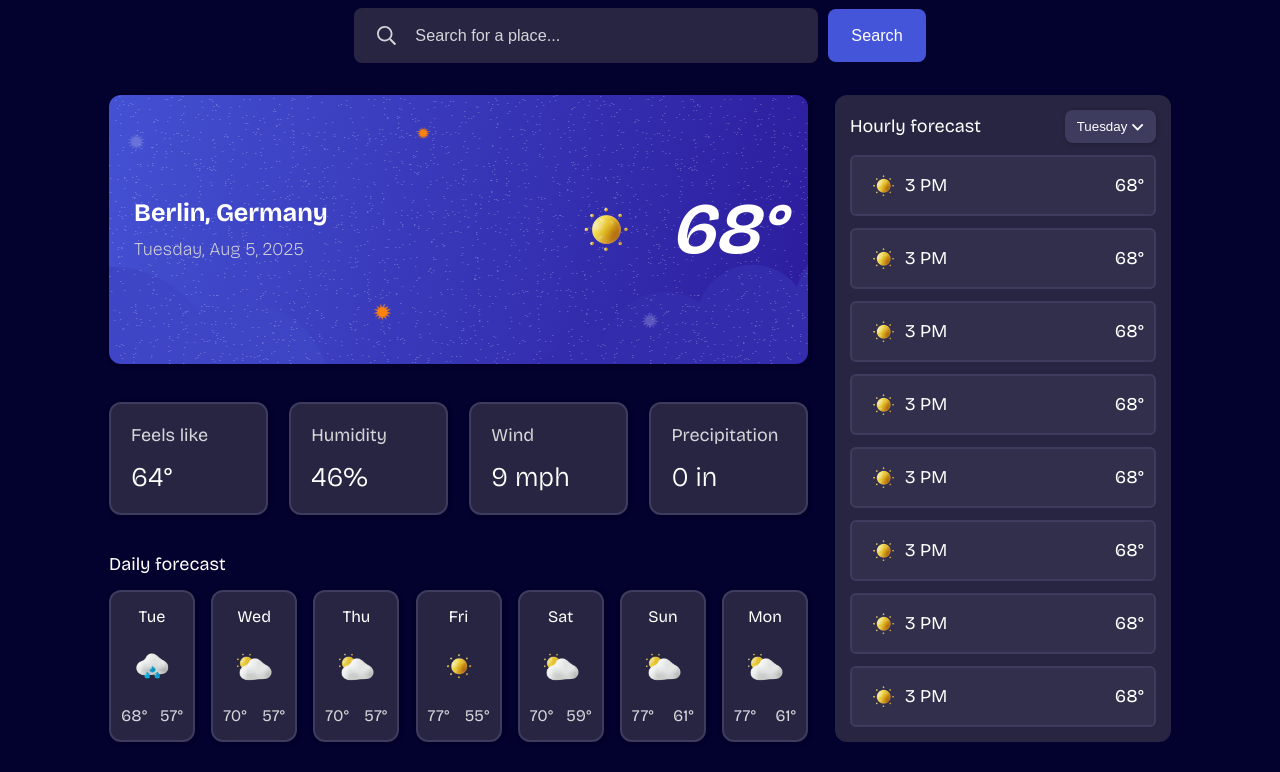
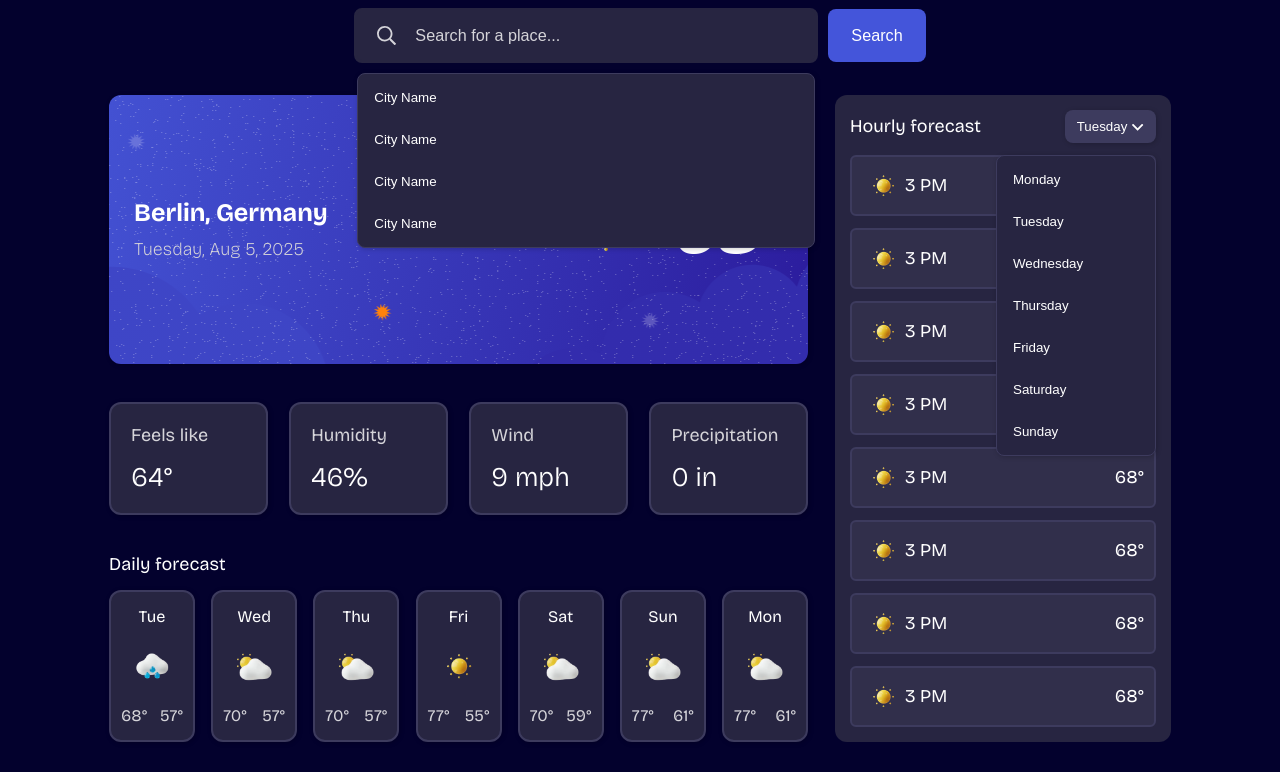
Before and after one commit to Bilalben23/weather-app, a website: page index.html in a window 1280 px wide. Shown: the part 174-946 px from the top of the page. Drawn offline with nearby package versions, Linux system fonts and the light colour scheme; files that its build step writes are made by us from their sources.

Commit message:
refactor(styles): make dropdown styles global and configurable
- Consolidated dropdown styles into a reusable `.dropdown` and `.dropdown-btn`
- Added properties to control position, width, and alignment per dropdown
- Removed duplicate styles from individual dropdowns
- Maintained hover, focus, and hidden states for accessibility and consistency

```diff
--- a/index.html
+++ b/index.html
@@ -66,29 +66,40 @@
 
           <!-- Dropdown Menu -->
           <ul
-            class="search-form__dropdown-list"
+            class="dropdown search-form__dropdown-list"
             id="search-dropdown"
             class="search-form__dropdown"
             role="listbox"
-            hidden
           >
             <li class="search-form__dropdown-item" role="option" id="option-1">
-              <button class="search-form__dropdown-btn" type="button">
+              <button
+                class="dropdown-btn search-form__dropdown-btn"
+                type="button"
+              >
                 City Name
               </button>
             </li>
             <li class="search-form__dropdown-item" role="option" id="option-1">
-              <button class="search-form__dropdown-btn" type="button">
+              <button
+                class="dropdown-btn search-form__dropdown-btn"
+                type="button"
+              >
                 City Name
               </button>
             </li>
             <li class="search-form__dropdown-item" role="option" id="option-1">
-              <button class="search-form__dropdown-btn" type="button">
+              <button
+                class="dropdown-btn search-form__dropdown-btn"
+                type="button"
+              >
                 City Name
               </button>
             </li>
             <li class="search-form__dropdown-item" role="option" id="option-1">
-              <button class="search-form__dropdown-btn" type="button">
+              <button
+                class="dropdown-btn search-form__dropdown-btn"
+                type="button"
+              >
                 City Name
               </button>
             </li>
@@ -140,42 +151,47 @@
               />
             </button>
 
-            <!-- Dropdown List -->
+            <!-- Week days Dropdown List -->
             <ul
               id="day-dropdown-list"
-              class="hourly__day-drodown"
+              class="dropdown hourly__day-dropdown"
               role="listbox"
               aria-label="Select day of the week"
-              hidden
             >
               <li role="option" id="day-mon">
-                <button type="button" class="hourly__day-option">Monday</button>
+                <button type="button" class="dropdown-btn hourly__day-option">
+                  Monday
+                </button>
               </li>
               <li role="option" id="day-tue">
-                <button type="button" class="hourly__day-option">
+                <button type="button" class="dropdown-btn hourly__day-option">
                   Tuesday
                 </button>
               </li>
               <li role="option" id="day-wed">
-                <button type="button" class="hourly__day-option">
+                <button type="button" class="dropdown-btn hourly__day-option">
                   Wednesday
                 </button>
               </li>
               <li role="option" id="day-thu">
-                <button type="button" class="hourly__day-option">
+                <button type="button" class="dropdown-btn hourly__day-option">
                   Thursday
                 </button>
               </li>
               <li role="option" id="day-fri">
-                <button type="button" class="hourly__day-option">Friday</button>
+                <button type="button" class="dropdown-btn hourly__day-option">
+                  Friday
+                </button>
               </li>
               <li role="option" id="day-sat">
-                <button type="button" class="hourly__day-option">
+                <button type="button" class="dropdown-btn hourly__day-option">
                   Saturday
                 </button>
               </li>
               <li role="option" id="day-sun">
-                <button type="button" class="hourly__day-option">Sunday</button>
+                <button type="button" class="dropdown-btn hourly__day-option">
+                  Sunday
+                </button>
               </li>
             </ul>
           </div>
--- a/src/css/style.css
+++ b/src/css/style.css
@@ -60,6 +60,51 @@ body {
     white-space: nowrap;
     border: 0;
 }
+
+ul li {
+    list-style-type: none;
+}
+
+
+/* DROPDOWN GENERAL STYLES */
+
+.dropdown {
+    position: absolute;
+    border-radius: 8px;
+    background-color: var(--neutral-800);
+    box-shadow: 1px 1px 5px rgba(0, 0, 0, 0.2);
+    padding: 5px;
+    display: flex;
+    flex-direction: column;
+    row-gap: 5px;
+    border: 1px solid var(--neutral-600);
+    z-index: 1000;
+}
+
+.dropdown-btn {
+    width: 100%;
+    padding: 10px;
+    border-radius: 5px;
+    border: none;
+    background-color: transparent;
+    color: var(--neutral);
+    text-align: start;
+    border: 1.7px solid transparent;
+    cursor: pointer;
+    user-select: none;
+    transition: 0.3s background ease-in;
+}
+
+.dropdown .dropdown-btn:hover,
+.dropdown .dropdown-btn:focus {
+    border-color: var(--neutral-600);
+    background-color: var(--neutral-700);
+}
+
+.dropdown[hidden] {
+    display: none;
+}
+
 
 /* HEADER */
 header {
@@ -179,50 +224,10 @@ form .search-form__btn:focus {
 
 /* SEARCH DROPDOWN MENU */
 .search-form__dropdown-list {
-    position: absolute;
     left: 0;
     top: 62px;
-    border-radius: 8px;
     width: 100%;
-    background-color: var(--neutral-800);
-    box-shadow: 1px 1px 5px rgba(0, 0, 0, 0.2);
-    padding: 5px;
-    display: flex;
-    flex-direction: column;
-    row-gap: 5px;
-    border: 1px solid var(--neutral-600);
-    z-index: 1000;
-
 }
-
-.search-form__dropdown-list li {
-    list-style-type: none;
-}
-
-.search-form__dropdown-list button {
-    width: 100%;
-    padding: 10px;
-    border-radius: 5px;
-    border: none;
-    background-color: transparent;
-    color: var(--neutral);
-    text-align: start;
-    border: 1.7px solid transparent;
-    cursor: pointer;
-    user-select: none;
-    transition: 0.3s background ease-in;
-}
-
-.search-form__dropdown-list button:hover,
-.search-form__dropdown-list button:focus {
-    border-color: var(--neutral-600);
-    background-color: var(--neutral-700);
-}
-
-.search-form__dropdown-list[hidden] {
-    display: none;
-}
-
 
 
 /* WEATHER */
@@ -292,6 +297,7 @@ form .search-form__btn:focus {
     align-items: center;
     justify-content: space-between;
     margin-bottom: 12px;
+    position: relative;
 }
 
 .hourly__header .hourly__day-btn {
@@ -334,6 +340,15 @@ form .search-form__btn:focus {
 .hourly__time-block img {
     width: 43px;
 }
+
+
+/* Days Dropdown List */
+.hourly__day-dropdown {
+    right: 0;
+    top: 45px;
+    width: 160px;
+}
+
 
 /* WEATHER DETAILS */
 
```
